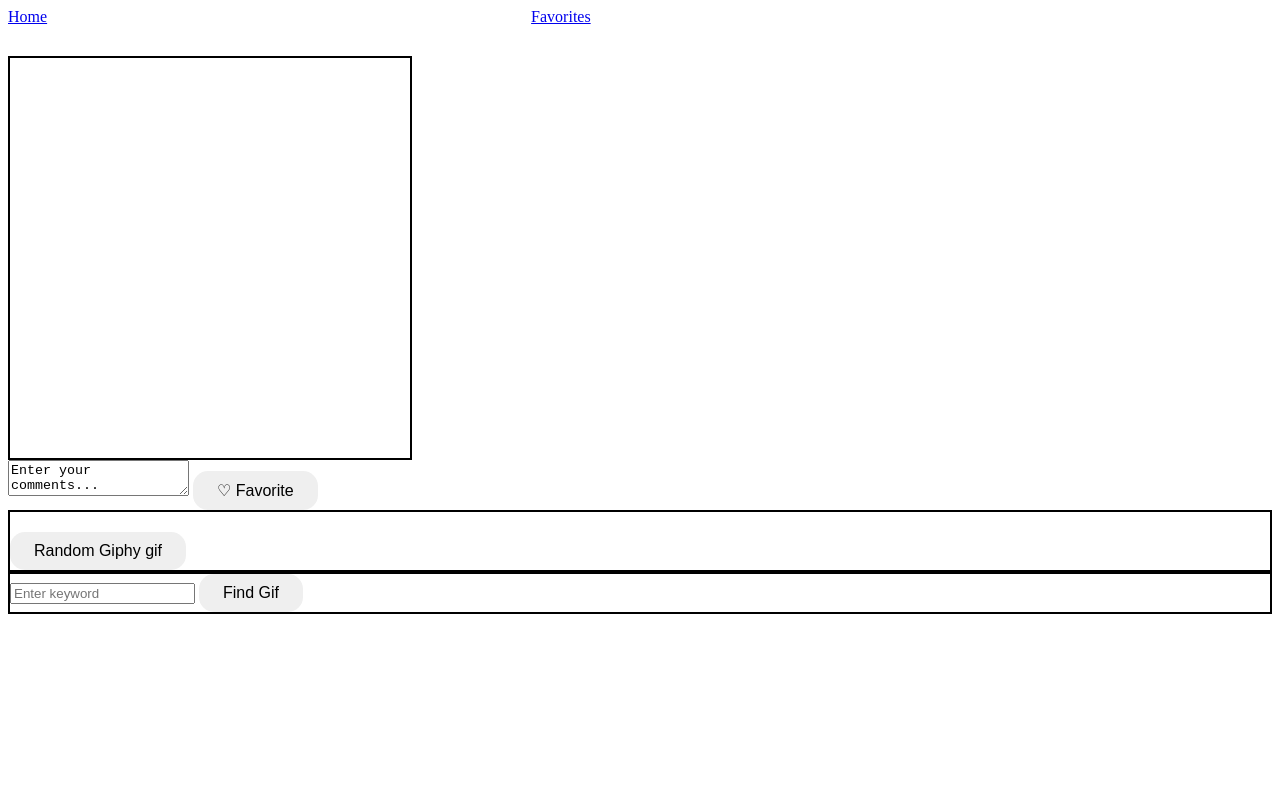
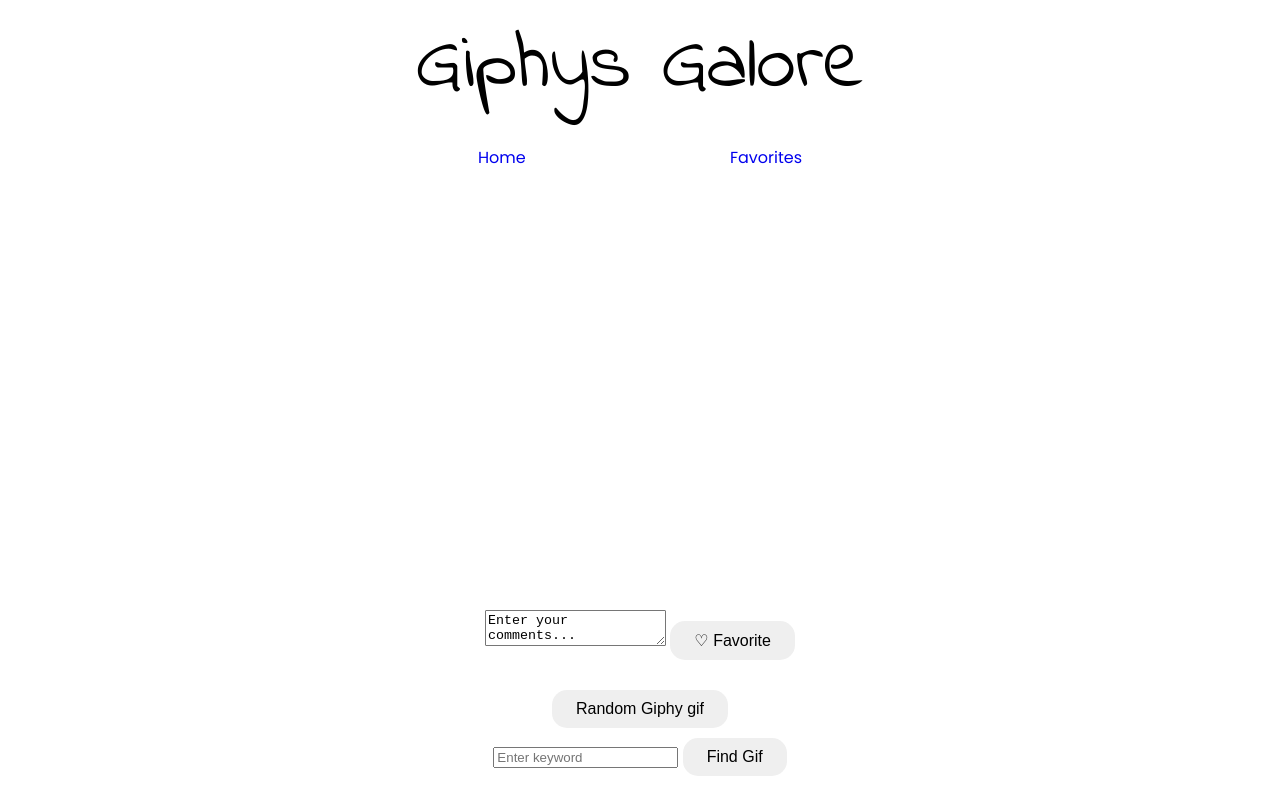
Before and after one commit to thisisserious/wknd5_giphy, a website: page public/views/index.html at #/favorites in a window 1280 px wide. Drawn offline with Linux system fonts and the light colour scheme; files whose address does not match are found by name.

Commit message:
add basic styling

```diff
--- a/public/css/style.css
+++ b/public/css/style.css
@@ -1,8 +1,22 @@
+header {
+  font-size: 5em;
+  margin-bottom: 20px;
+  font-family: 'Indie Flower', cursive;
+}
+
+body {
+  text-align: center;
+  font-family: 'Poppins', sans-serif;
+}
+
+div {
+  margin: 10px auto 10px auto;
+}
+
 nav, a {
   display: inline;
-  margin-right: 140px;
-  margin-bottom: 30px;
-  /*text-decoration: none;*/
+  margin: 10px auto 10px auto;
+  text-decoration: none;
 }
 
 button {
@@ -11,7 +25,10 @@
   border-radius: 15px;
   border: none;
   outline: none;
-  /*clear: both;*/
+}
+
+textarea {
+  border-radius: 1px;
 }
 
 img {
@@ -19,16 +36,11 @@
   margin: 20px auto 20px 20px;
   height: 50%;
   width: auto;
-  /*float: left;*/
 }
 
 button:hover {
   background-color: lightgray;
   cursor: pointer;
-}
-
-div {
-  border: 2px solid black;
 }
 
 #faves {
--- a/public/views/index.html
+++ b/public/views/index.html
@@ -14,11 +14,15 @@
     <script src="scripts/fave.service.js"></script>
     <script src="scripts/fave.controller.js"></script>
 
+    <link href="https://fonts.googleapis.com/css?family=Indie+Flower|Poppins" rel="stylesheet">
     <link rel="stylesheet" href="../css/style.css" />
     <base href="/" />
 </head>
 
 <body ng-app="giphyApp" ng-controller="MainController as main">
+  <header>
+    Giphys Galore
+  </header>
     <nav>
       <a href="/home">Home</a>
     </nav>
@@ -41,7 +45,7 @@
         <div class="classyDiv" ng-repeat="gif in main.searchGifs">
             <img ng-src="{{gif.images.downsized.url}}" />
             <textarea name="comments">Enter your comments...</textarea>
-            <button id="faveButton"><span id="heart">&#9825;</span> Favorite</button>
+            <button ng-click="" id="faveButton"><span id="heart">&#9825;</span> Favorite</button>
         </div>
     </main>
 </body>
```
Also changed, not shown: public/views/favorites.html (+1 -0 lines), README.md.
